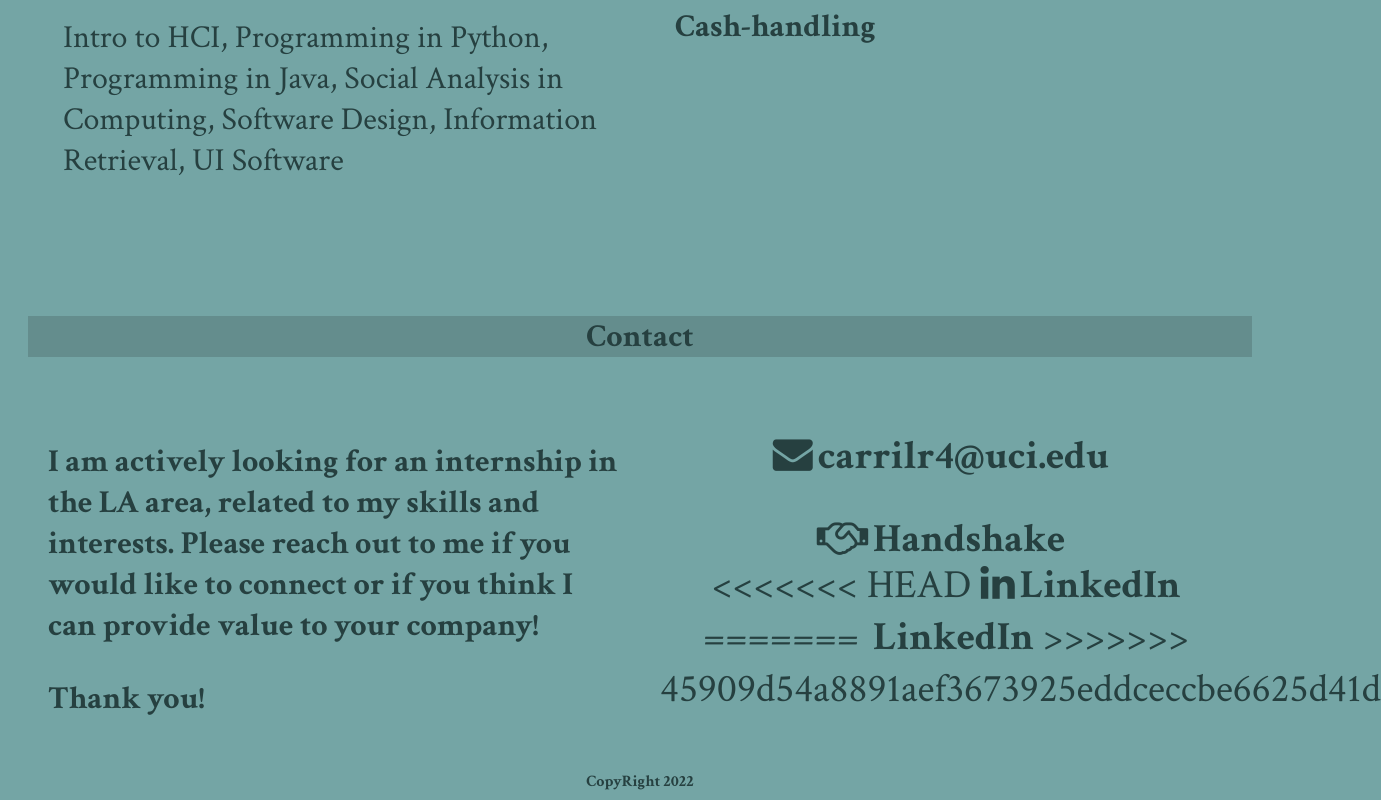
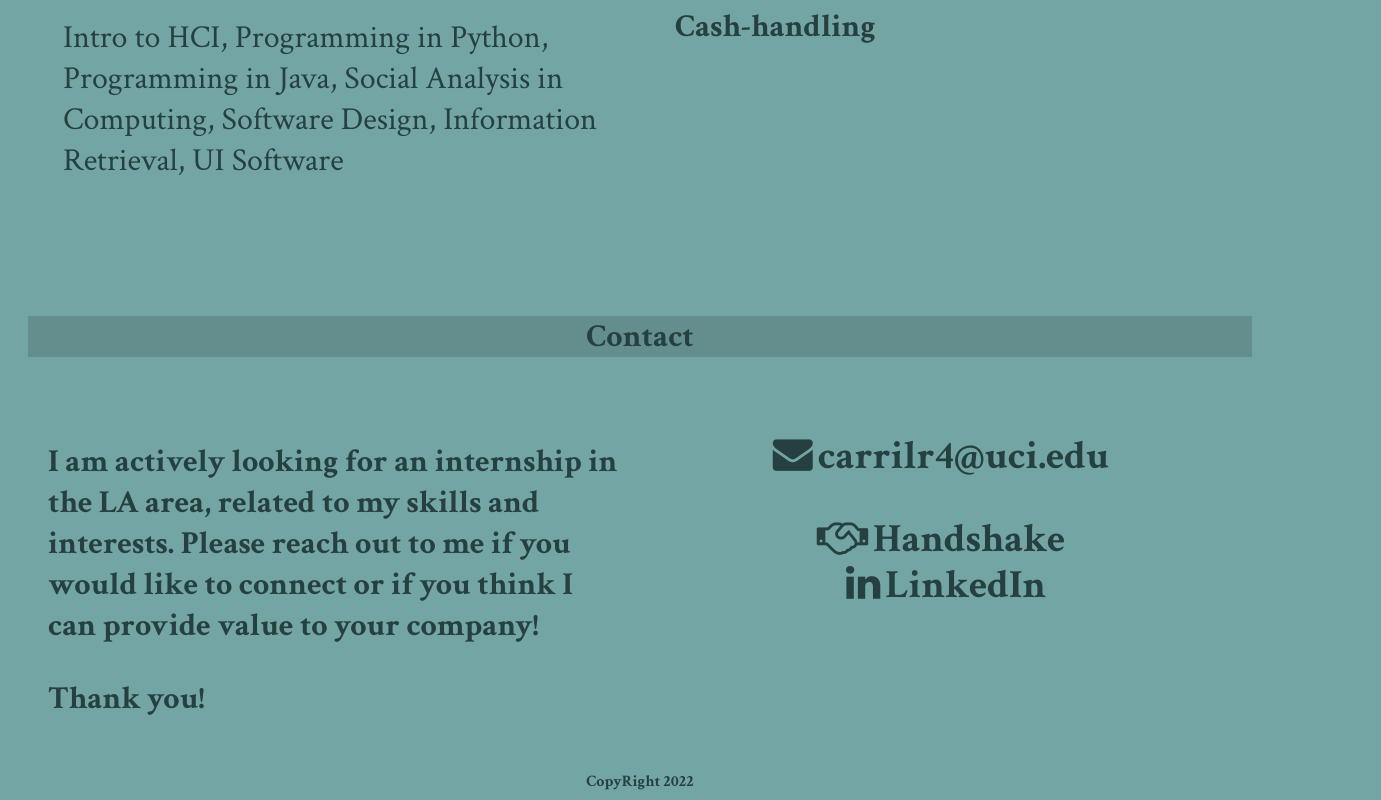
Before and after one commit to rafaelcarrillo09/rafaelcarrillo09.github.io, a plain HTML site: page index.html in a window 1280 px wide. Shown: the part 2940-3740 px from the top of the page, 1381 px wide, since content can reach past the window. Drawn offline with Linux system fonts and the light colour scheme.

Commit message:
Added LinkedIn

```diff
--- a/index.html
+++ b/index.html
@@ -125,11 +125,7 @@ EMAIL: carrilr4@uci.edu
       <div id="bottomIcons" class="column">
       <span id="email" class="fa fa-envelope"><span id="link2">carrilr4@uci.edu</span></span>
       <span id="handshake" class="fa fa-handshake-o"><a id="link" href="https://uci.joinhandshake.com/stu/users/19434458">Handshake</a></span>
-<<<<<<< HEAD
       <span id="linkedIn" class="fa fa-linkedin"><a id="link3" href="https://www.linkedin.com/in/rafael-carrillo-mu%C3%B1oz-38256323b">LinkedIn</a></span>
-=======
-      <span id="linkedIn" class="icon-linkedin"><a id="link" href="https://www.linkedin.com/in/rafael-carrillo-mu%C3%B1oz-38256323b">LinkedIn</a></span>
->>>>>>> 45909d54a8891aef3673925eddceccbe6625d41d
       </div>
     </div>
   </section>
```
